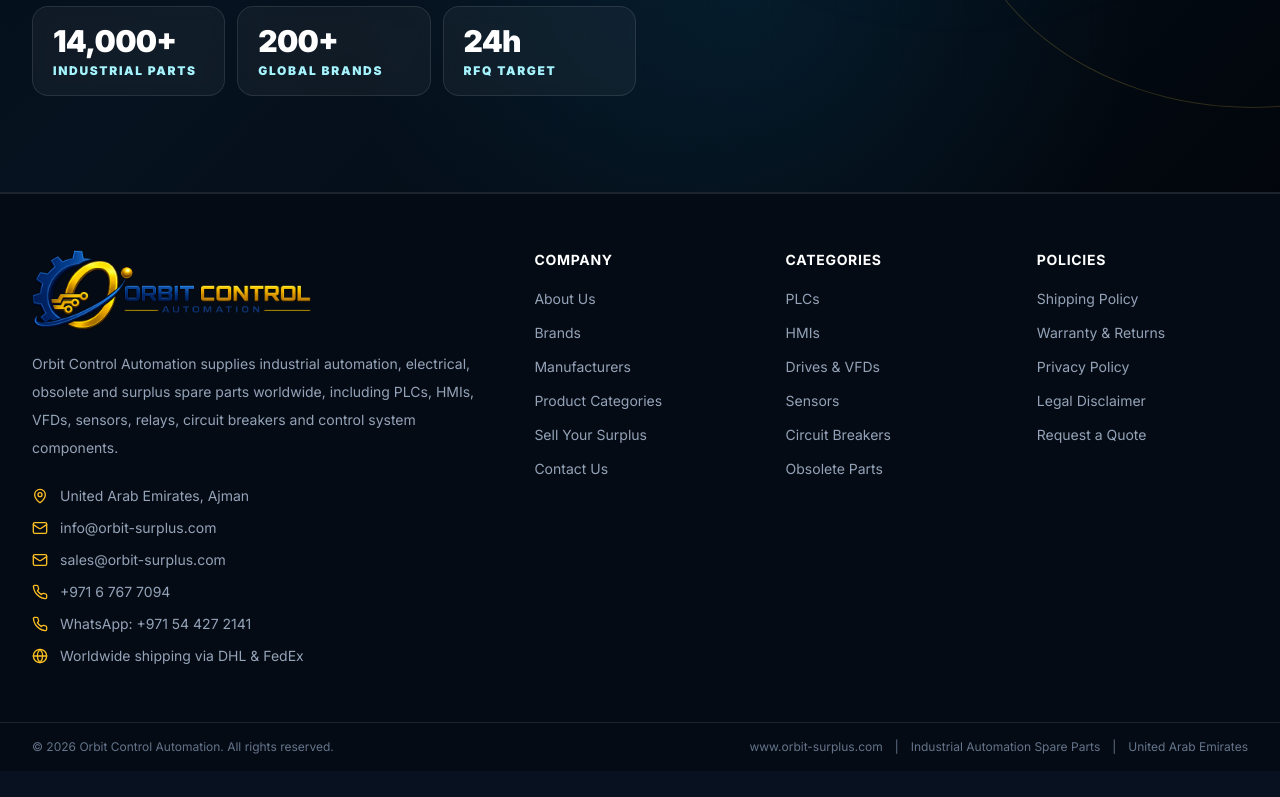
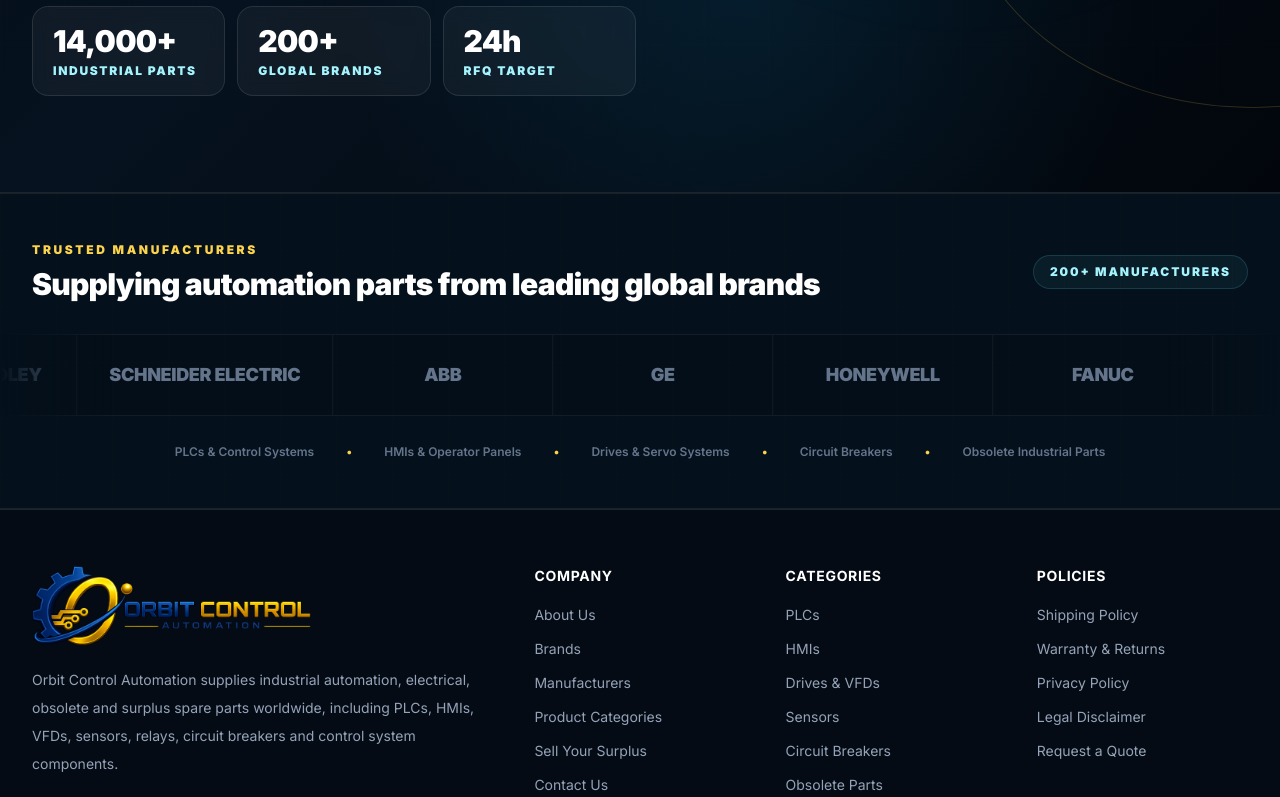
Before and after one commit to orbitcontrol12345-gif/orbit-control-next, a Next.js app: page /design-preview in a window 1280 px wide. Shown: the part 1022-1819 px from the top of the page. Before the commit the page ends 1793 px from the top, so only its background shows below. Built offline with nearby package versions, Linux system fonts and the light colour scheme.

Commit message:
Add TrustedBrands component to design preview page

```diff
--- a/app/design-preview/page.tsx
+++ b/app/design-preview/page.tsx
@@ -1,5 +1,6 @@
 import HeaderV2 from '@/components/layout/HeaderV2';
 import HeroV2 from '@/components/home/HeroV2';
+import TrustedBrands from '@/components/home/TrustedBrands';
 
 export const metadata = {
   title: 'Orbit Control V2 Preview',
@@ -16,6 +17,7 @@ export default function DesignPreviewPage() {
 
       <div className="pt-[74px] lg:pt-[106px]">
         <HeroV2 />
+        <TrustedBrands />
       </div>
     </main>
   );
```
